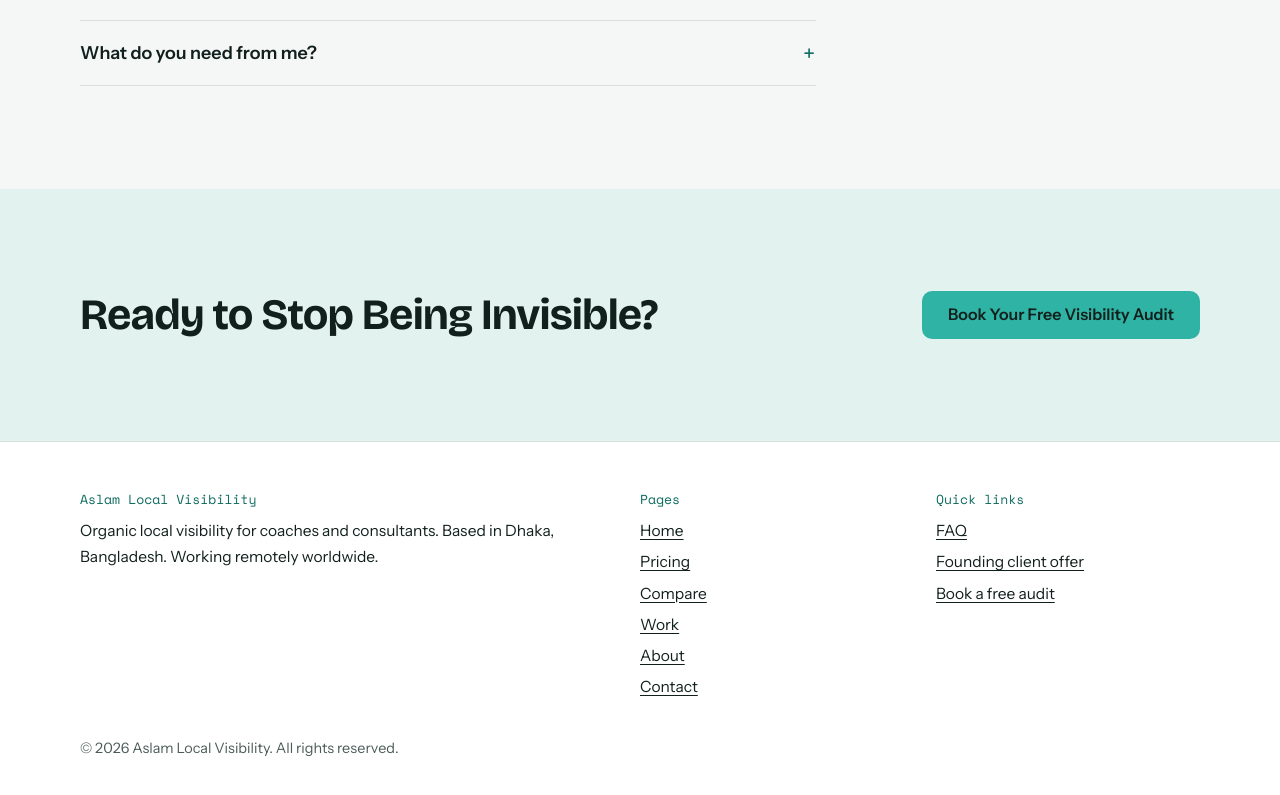
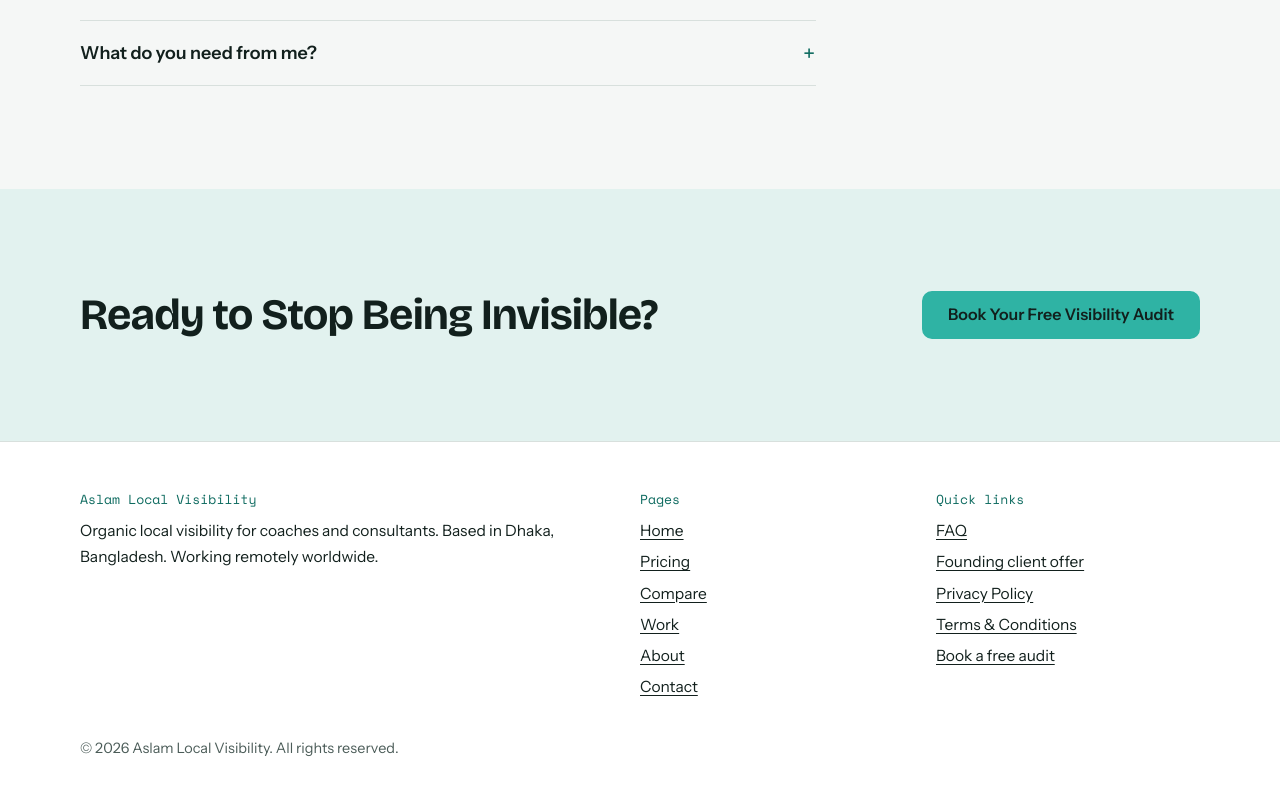
Before and after one commit to asadbepa2/bbrfeed, a plain HTML site: page index.html in a window 1280 px wide. Shown: the part 4917-5712 px from the top of the page. Drawn offline with Linux system fonts and the light colour scheme.

Commit message:
Add Privacy Policy and Terms & Conditions links

```diff
--- a/index.html
+++ b/index.html
@@ -161,6 +161,8 @@
 <ul>
 <li><a href="/#faq">FAQ</a></li>
 <li><a href="/pricing/#founding">Founding client offer</a></li>
+<li><a href="/privacy">Privacy Policy</a></li>
+<li><a href="/terms">Terms & Conditions</a></li>
 <li><a href="https://cal.com/mdaslam" target="_blank" rel="noopener">Book a free audit</a></li>
 </ul>
 </nav>
```
